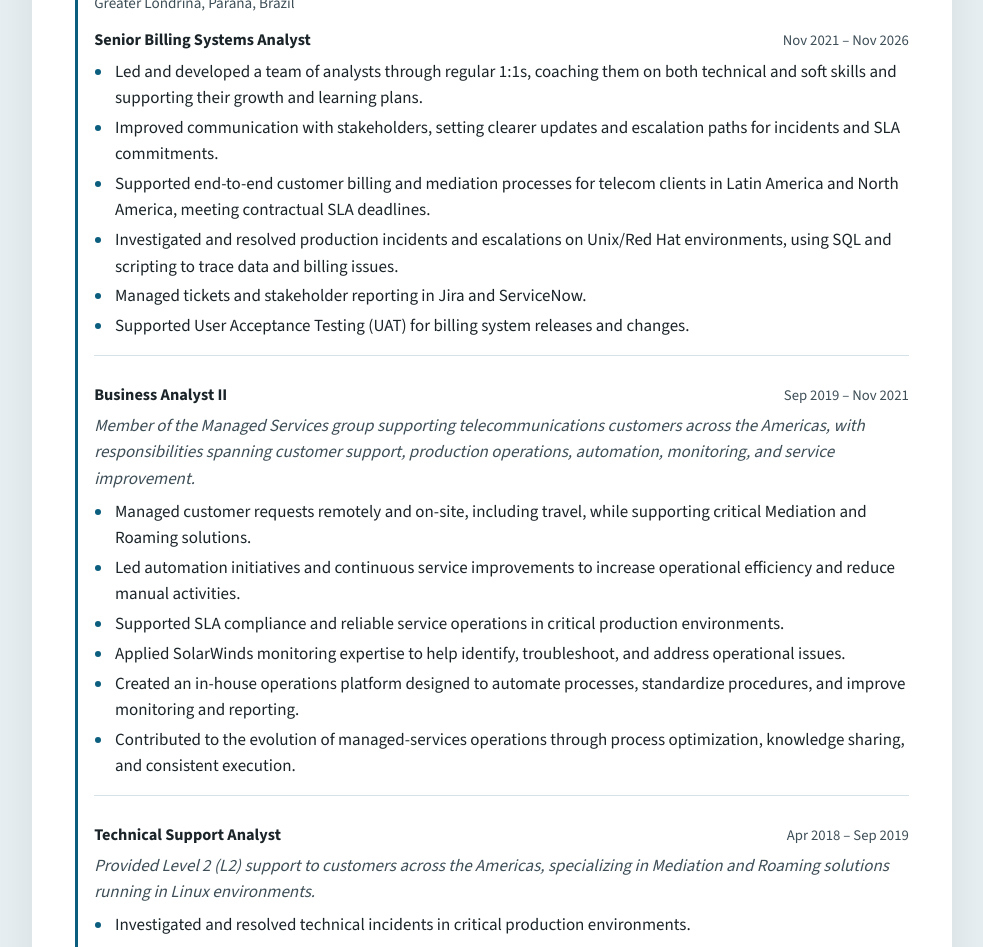
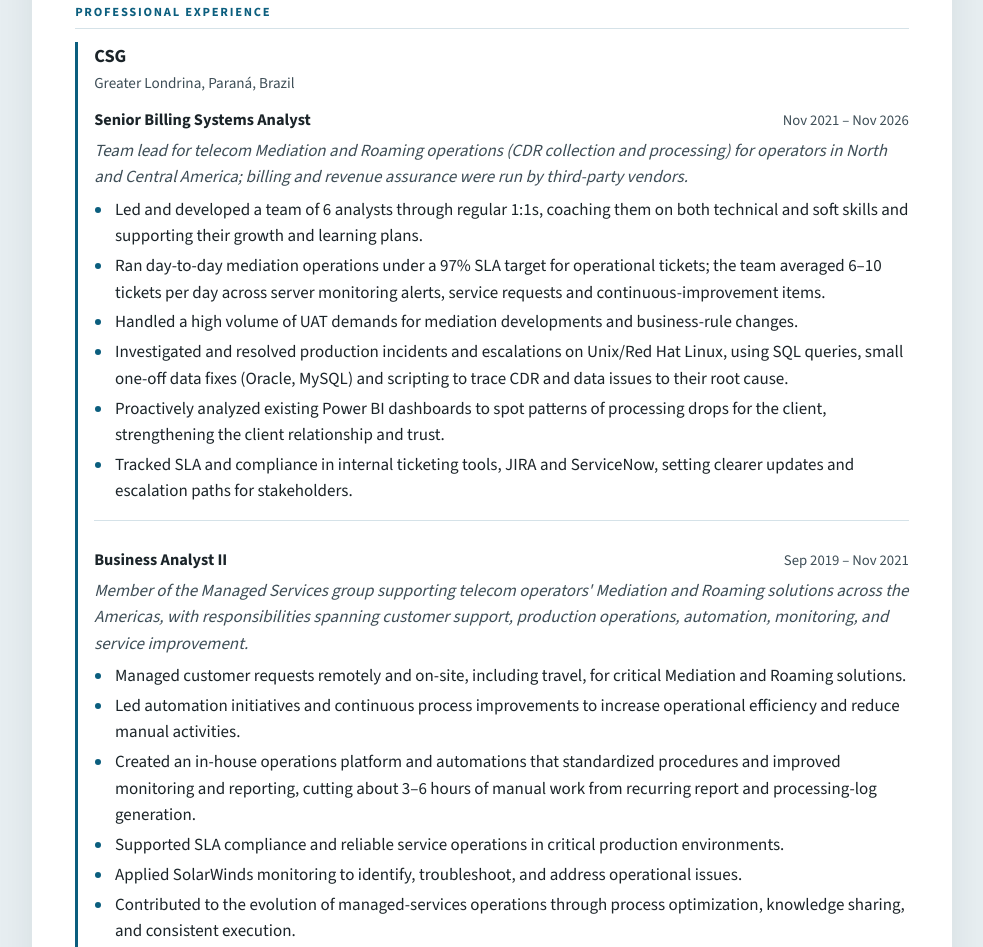
Before and after one commit to rodolisantos-maker/rodolisantos-maker, a plain HTML site: page index.html in a window 1280 px wide. Shown: the part 1083-2030 px from the top of the page, without its empty margins (148-1131 px from the left). Drawn offline with nearby package versions, Linux system fonts and the light colour scheme.

Commit message:
Correct the CV to telecom mediation only
Replace the profile README, web CV, and both PDFs with the approved versions. CSG work is mediation and roaming, and the public PDFs no longer include a phone number.

Co-authored-by: rodolisantos-maker <rodolisantos-maker@users.noreply.github.com>

```diff
--- a/index.html
+++ b/index.html
@@ -3,14 +3,14 @@
 <head>
   <meta charset="utf-8">
   <meta name="viewport" content="width=device-width, initial-scale=1">
-  <title>Rodrigo Oliveira dos Santos — Senior Billing &amp; OSS/BSS Systems Analyst</title>
+  <title>Rodrigo Oliveira dos Santos — Telecom Mediation &amp; OSS/BSS Systems Analyst</title>
   <meta name="author" content="Rodrigo Oliveira dos Santos">
-  <meta name="description" content="Senior Billing and OSS/BSS Systems Analyst in Londrina, Brazil. Telecom billing and mediation, production support, Unix/Linux, SQL and Python. ITIL Foundation. MBA in People Management.">
+  <meta name="description" content="Telecom Mediation and OSS/BSS Systems Analyst in Londrina, Brazil. Mediation, CDR and roaming, production support, UAT, Unix/Linux, SQL and Python. ITIL Foundation. MBA in People Management.">
   <meta name="theme-color" content="#0b5e7e">
   <link rel="canonical" href="https://rodolisantos-maker.github.io/rodolisantos-maker/">
   <meta property="og:type" content="profile">
   <meta property="og:title" content="Rodrigo Oliveira dos Santos — CV">
-  <meta property="og:description" content="Senior Billing &amp; OSS/BSS Systems Analyst in Londrina, Brazil. Telecom billing, mediation and production support.">
+  <meta property="og:description" content="Telecom Mediation &amp; OSS/BSS Systems Analyst in Londrina, Brazil. Mediation, CDR and roaming, production support and UAT.">
   <meta property="og:url" content="https://rodolisantos-maker.github.io/rodolisantos-maker/">
   <meta property="og:image" content="https://rodolisantos-maker.github.io/rodolisantos-maker/assets/headshot.jpg">
   <link rel="preconnect" href="https://fonts.googleapis.com">
@@ -25,8 +25,8 @@
       <img src="assets/headshot.jpg" width="132" height="132" alt="Portrait of Rodrigo Oliveira dos Santos">
       <div class="hero-text">
         <h1>Rodrigo Oliveira dos&nbsp;Santos</h1>
-        <p class="headline">Senior Billing &amp; OSS/BSS Systems Analyst</p>
-        <p class="subhead">Telecom Billing &amp; Mediation · Production Support · Unix/Linux · SQL · Python · ITIL · <span class="nowrap">MBA in People Management</span></p>
+        <p class="headline">Telecom Mediation &amp; OSS/BSS Systems Analyst</p>
+        <p class="subhead">Mediation · CDR &amp; Roaming · Production Support · UAT · Unix/Linux · SQL · Python · ITIL · <span class="nowrap">MBA in People Management</span></p>
         <ul class="meta">
           <li><a href="mailto:rod.olisantos@gmail.com">rod.olisantos@gmail.com</a></li>
           <li><a href="https://www.linkedin.com/in/rodrigosantos-billing/" rel="noopener noreferrer">LinkedIn</a></li>
@@ -50,7 +50,7 @@
       <section aria-labelledby="summary-heading">
         <h2 id="summary-heading">Professional summary</h2>
         <div class="summary">
-          <p>Senior Billing and OSS/BSS Systems Analyst who helps telecom operators keep billing accurate and on time. For nearly eight years at CSG, supported end-to-end billing and mediation systems for customers across Latin America and North America, handling production incidents, escalations and SLA commitments, and keeping stakeholders informed through Jira and ServiceNow. Hands-on with Unix and Red Hat, SQL (Oracle, MySQL) and Python for analysis and troubleshooting, plus UAT support for new releases. ITIL Foundation certified, with a recently completed MBA in People Management at USP/Esalq focused on leadership, team development and data-driven decisions. Works fluently in English, Portuguese and Spanish.</p>
+          <p>Telecom Mediation and OSS/BSS Systems Analyst with 8+ years at CSG supporting Mediation and Roaming solutions (CDR collection and processing) for telecom operators in North and Central America. As Senior Billing Systems Analyst, led a team of 6 analysts averaging 6–10 tickets per day under a 97% SLA target for operational tickets, plus a high volume of UAT for mediation developments and business-rule changes. Resolves production incidents and escalations through root cause analysis on Unix/Red Hat Linux, using SQL queries and small one-off data fixes (Oracle, MySQL), Python and shell scripting. Built process automation and an in-house operations platform that cut about 3–6 hours of manual work from recurring report and processing-log generation, and proactively analyzed existing Power BI dashboards to spot processing drops for the client. ITIL Foundation certified, MBA in People Management (USP/Esalq), fluent in English, Portuguese and Spanish.</p>
         </div>
       </section>
 
@@ -59,7 +59,7 @@
         <div class="skill-grid">
           <div>
             <h3>Telecom</h3>
-            <p>Telecom Billing, OSS/BSS, Mediation, Roaming, Call Detail Records (CDR), Revenue Assurance, Invoicing</p>
+            <p>Mediation, Call Detail Records (CDR) Collection &amp; Processing, Roaming, OSS/BSS</p>
           </div>
           <div>
             <h3>Support / ITSM</h3>
@@ -67,7 +67,7 @@
           </div>
           <div>
             <h3>Technical</h3>
-            <p>Unix, Linux, Red Hat Linux, SQL, Oracle Database, MySQL, Python, Shell Scripting, SolarWinds, Process Automation, Jira, ServiceNow, User Acceptance Testing</p>
+            <p>Unix, Linux, Red Hat Linux, SQL (queries and small, one-off data fixes) – Oracle, MySQL, Python, Shell Scripting, SolarWinds, Power BI (consulting existing dashboards), Process Automation, Jira, ServiceNow, User Acceptance Testing</p>
           </div>
           <div>
             <h3>Business / Leadership</h3>
@@ -90,13 +90,14 @@
               <h4>Senior Billing Systems Analyst</h4>
               <p class="dates">Nov 2021 – Nov 2026</p>
             </div>
+            <p class="scope">Team lead for telecom Mediation and Roaming operations (CDR collection and processing) for operators in North and Central America; billing and revenue assurance were run by third-party vendors.</p>
             <ul>
-              <li>Led and developed a team of analysts through regular 1:1s, coaching them on both technical and soft skills and supporting their growth and learning plans.</li>
-              <li>Improved communication with stakeholders, setting clearer updates and escalation paths for incidents and SLA commitments.</li>
-              <li>Supported end-to-end customer billing and mediation processes for telecom clients in Latin America and North America, meeting contractual SLA deadlines.</li>
-              <li>Investigated and resolved production incidents and escalations on Unix/Red Hat environments, using SQL and scripting to trace data and billing issues.</li>
-              <li>Managed tickets and stakeholder reporting in Jira and ServiceNow.</li>
-              <li>Supported User Acceptance Testing (UAT) for billing system releases and changes.</li>
+              <li>Led and developed a team of 6 analysts through regular 1:1s, coaching them on both technical and soft skills and supporting their growth and learning plans.</li>
+              <li>Ran day-to-day mediation operations under a 97% SLA target for operational tickets; the team averaged 6–10 tickets per day across server monitoring alerts, service requests and continuous-improvement items.</li>
+              <li>Handled a high volume of UAT demands for mediation developments and business-rule changes.</li>
+              <li>Investigated and resolved production incidents and escalations on Unix/Red Hat Linux, using SQL queries, small one-off data fixes (Oracle, MySQL) and scripting to trace CDR and data issues to their root cause.</li>
+              <li>Proactively analyzed existing Power BI dashboards to spot patterns of processing drops for the client, strengthening the client relationship and trust.</li>
+              <li>Tracked SLA and compliance in internal ticketing tools, JIRA and ServiceNow, setting clearer updates and escalation paths for stakeholders.</li>
             </ul>
           </div>
 
@@ -105,13 +106,13 @@
               <h4>Business Analyst II</h4>
               <p class="dates">Sep 2019 – Nov 2021</p>
             </div>
-            <p class="scope">Member of the Managed Services group supporting telecommunications customers across the Americas, with responsibilities spanning customer support, production operations, automation, monitoring, and service improvement.</p>
+            <p class="scope">Member of the Managed Services group supporting telecom operators&#x27; Mediation and Roaming solutions across the Americas, with responsibilities spanning customer support, production operations, automation, monitoring, and service improvement.</p>
             <ul>
-              <li>Managed customer requests remotely and on-site, including travel, while supporting critical Mediation and Roaming solutions.</li>
-              <li>Led automation initiatives and continuous service improvements to increase operational efficiency and reduce manual activities.</li>
+              <li>Managed customer requests remotely and on-site, including travel, for critical Mediation and Roaming solutions.</li>
+              <li>Led automation initiatives and continuous process improvements to increase operational efficiency and reduce manual activities.</li>
+              <li>Created an in-house operations platform and automations that standardized procedures and improved monitoring and reporting, cutting about 3–6 hours of manual work from recurring report and processing-log generation.</li>
               <li>Supported SLA compliance and reliable service operations in critical production environments.</li>
-              <li>Applied SolarWinds monitoring expertise to help identify, troubleshoot, and address operational issues.</li>
-              <li>Created an in-house operations platform designed to automate processes, standardize procedures, and improve monitoring and reporting.</li>
+              <li>Applied SolarWinds monitoring to identify, troubleshoot, and address operational issues.</li>
               <li>Contributed to the evolution of managed-services operations through process optimization, knowledge sharing, and consistent execution.</li>
             </ul>
           </div>
```
Also changed, not shown: 1 other file.
